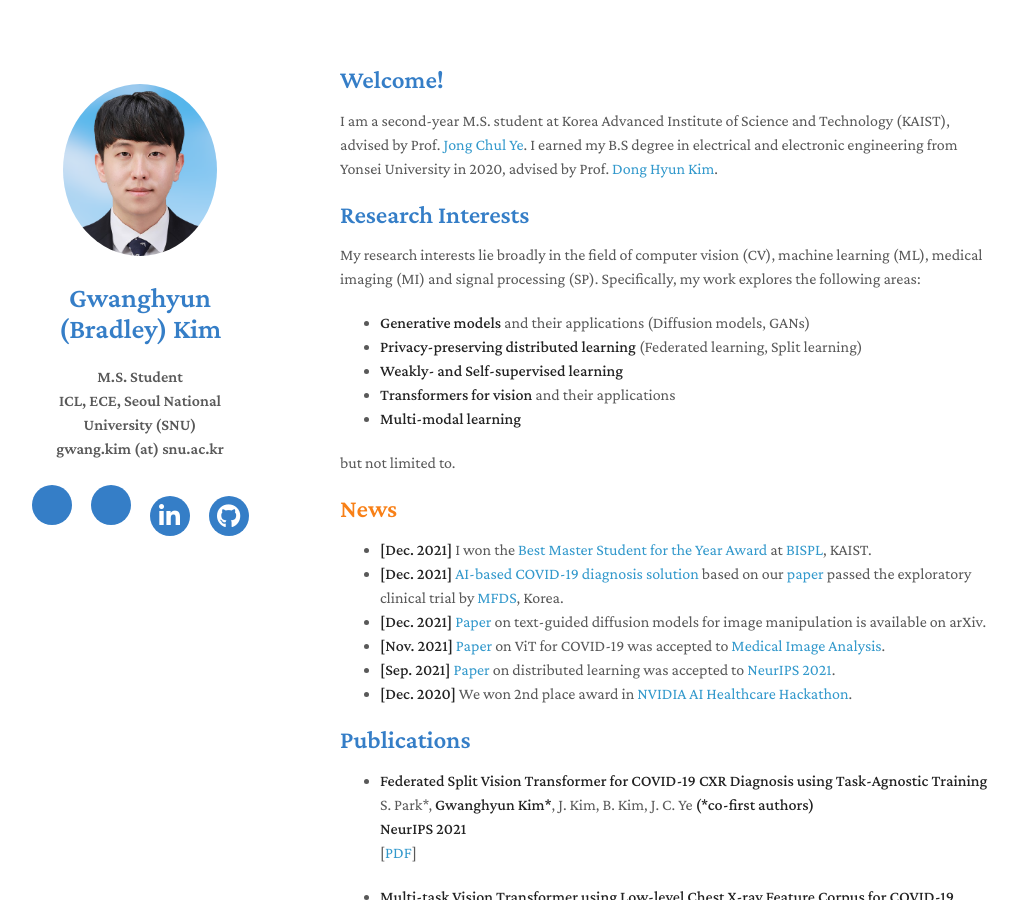
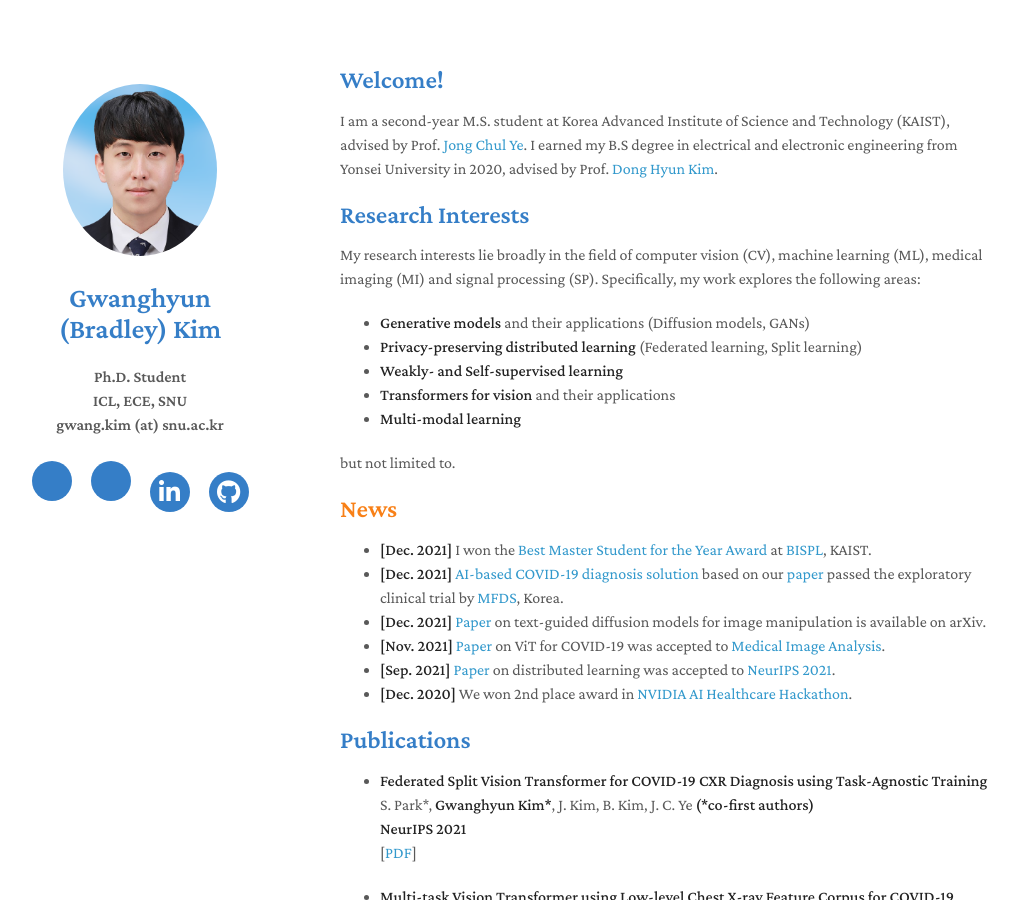
Before and after one commit to gwang-kim/gwang-kim.github.io, a Jekyll site: the page built from index.md, in a window 1280 px wide and 900 px high. Shown: the whole window, without its empty margins (130-1148 px from the left). Built offline with Jekyll 4.4.1, drawn with Linux system fonts in a browser that asks for light colours; nearby versions of some CDN libraries; a style sheet for code colours, icons or effects is not loaded; our own code applies the rules of GitHub Pages for plain Markdown files.

Commit message:
22024 update

```diff
--- a/_config.yml
+++ b/_config.yml
@@ -1,6 +1,6 @@
 title: Gwanghyun (Bradley) Kim
-position: M.S. Student
-affiliation: ICL, ECE, Seoul National University (SNU)
+position: Ph.D. Student
+affiliation: ICL, ECE, SNU
 email: gwang.kim (at) snu.ac.kr
 keywords: Computer Vision (CV), Machine Learning (ML), Signal Processing (SP), Medical Imaging (MI)
 google_scholar: https://scholar.google.co.kr/citations?user=SCLtNC4AAAAJ
```
